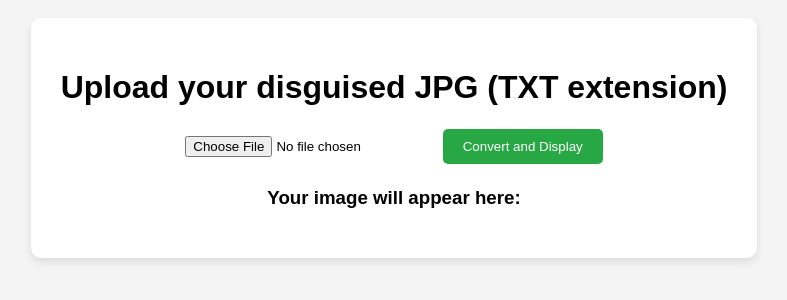
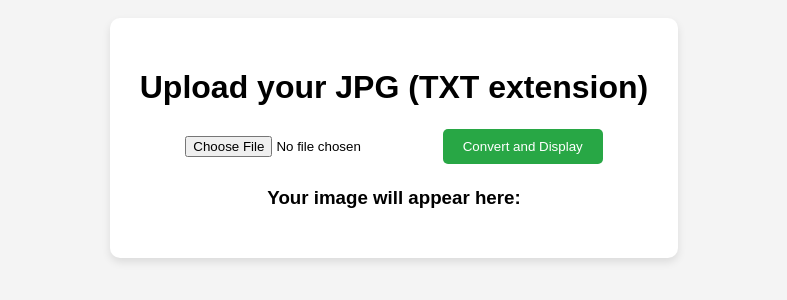
Before and after one commit to codydork/open-txt-as-jpg, a plain HTML site: page index.html in a window 1280 px wide. Shown: the part 262-562 px from the top of the page, without its empty margins (246-1033 px from the left). Drawn offline with Linux system fonts and the light colour scheme.

Commit message:
Update index.html

```diff
--- a/index.html
+++ b/index.html
@@ -61,7 +61,7 @@
 <body>
 
     <div class="container">
-        <h1>Upload your disguised JPG (TXT extension)</h1>
+        <h1>Upload your JPG (TXT extension)</h1>
         <input type="file" id="fileInput" accept=".txt" />
         <button onclick="convertToJPG()">Convert and Display</button>
 
```
